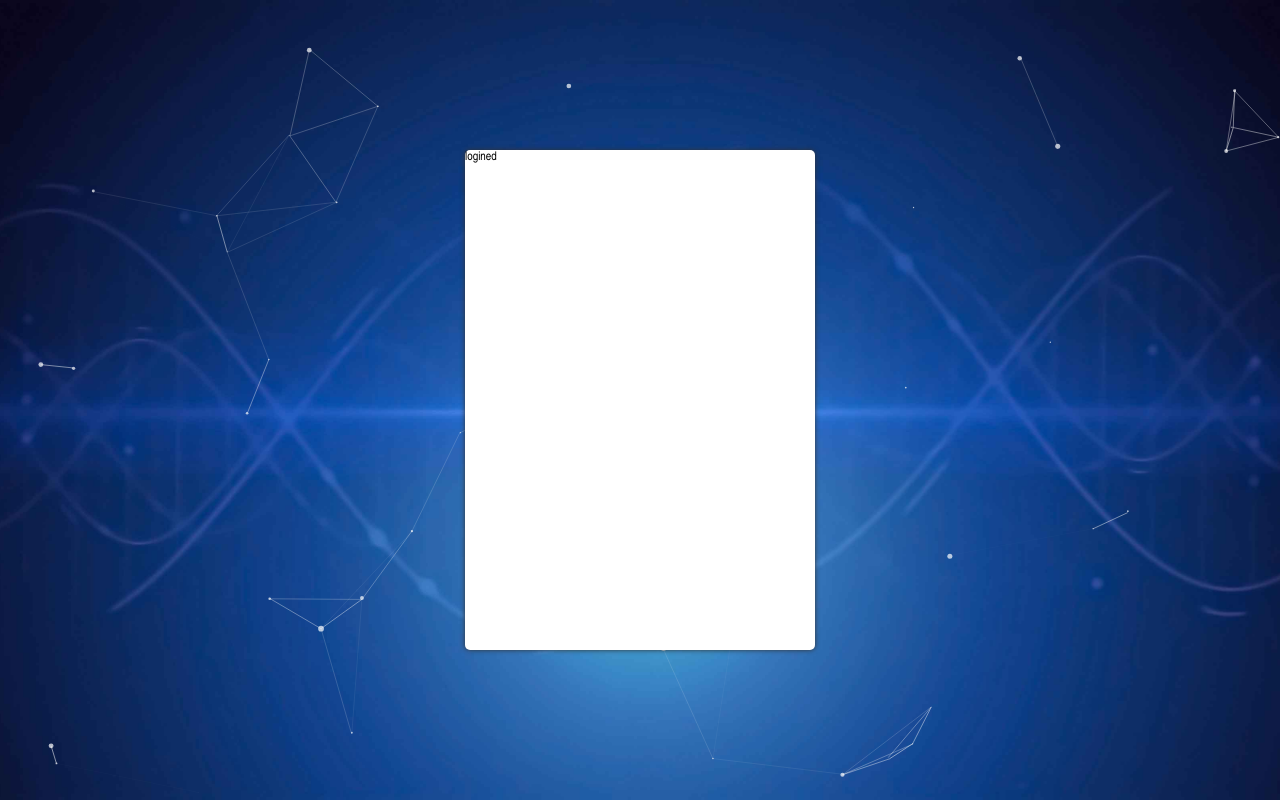
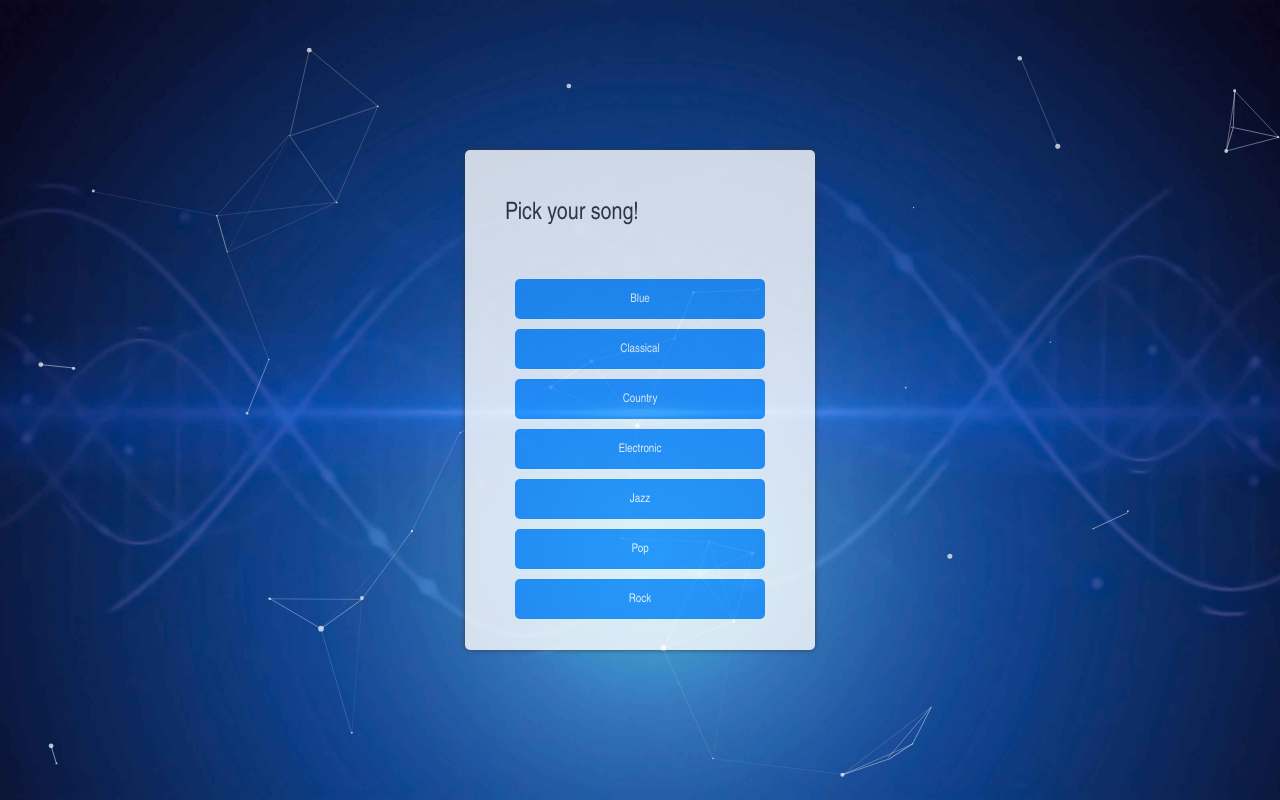
Before and after one commit to ZexingGao/411SoftEng, a plain HTML site: page Project Zexing's demo/home.html in a window 1280 px wide. Drawn offline with Linux system fonts and the light colour scheme.

Commit message:
pick your song

```diff
--- a/Project Zexing's demo/css/style.css
+++ b/Project Zexing's demo/css/style.css
@@ -97,7 +97,7 @@ canvas{
 	}
 }
 
-.login{z-index: 2;position:absolute;width: 350px;border-radius: 5px;height: 500px;background: white;box-shadow: 0px 0px 5px #333333;top: 50%;left: 50%;margin-top: -250px;margin-left: -175px;transition: all 1s;-moz-transition: all 1s;	/* Firefox 4 */-webkit-transition: all 1s;	/* Safari 和 Chrome */-o-transition: all 1s;	/* Opera */}
+.login{opacity:0.8;z-index: 2;position:absolute;width: 350px;border-radius: 5px;height: 500px;background: white;box-shadow: 0px 0px 5px #333333;top: 50%;left: 50%;margin-top: -250px;margin-left: -175px;transition: all 1s;-moz-transition: all 1s;	/* Firefox 4 */-webkit-transition: all 1s;	/* Safari 和 Chrome */-o-transition: all 1s;	/* Opera */}
 .login-top{font-size: 24px;margin-top: 100px;padding-left: 40px;box-sizing: border-box;color: #333333;margin-bottom: 50px;}
 .login-center{width: 100%;box-sizing: border-box;padding: 0 40px;margin-bottom: 30px;}
 .login-center-img{width: 20px;height: 20px;float: left;margin-top: 5px;}
@@ -109,3 +109,8 @@ canvas{
 .login-center-input input:focus~.login-center-input-text{top: 0;z-index: 3;opacity: 1;margin-top: -15px;}
 .login.active{-webkit-animation: login-small 0.8s ; animation: login-small 0.8s ;animation-fill-mode:forwards;-webkit-animation-fill-mode:forwards}
 .login-button{cursor: pointer;width: 250px;text-align: center;height: 40px;line-height: 40px;background-color: dodgerblue;border-radius: 5px;margin: 0 auto;margin-top: 50px;color: white;}
+
+
+.pick-top{font-size: 24px;margin-top: 50px;padding-left: 40px;box-sizing: border-box;color: #333333;margin-bottom: 50px;}
+.pick-center{width: 100%;box-sizing: border-box;padding: 0 40px;margin-bottom: 30px;}
+.pick-button{cursor: pointer;width: 250px;text-align: center;height: 40px;line-height: 40px;background-color: dodgerblue;border-radius: 5px;margin: 0 auto;margin-top: 10px;color: white;}
--- a/Project Zexing's demo/home.html
+++ b/Project Zexing's demo/home.html
@@ -11,7 +11,33 @@
 
 <div id="particles-js">
 		<div class="login">
-			logined
+            <div class="pick-top">
+                Pick your song!
+            </div>
+            <!-- Music list -->
+            <!-- pop blue classic country electronic jazz roc  -->
+            <div class="pick-button"; id="Blue">
+                Blue
+            </div>
+            <div class="pick-button">
+                Classical
+            </div>
+            <div class="pick-button">
+                Country
+            </div>
+            <div class="pick-button">
+                Electronic
+            </div>
+            <div class="pick-button">
+                Jazz
+            </div>
+            <div class="pick-button">
+                Pop
+            </div>
+            <div class="pick-button">
+                Rock
+            </div>
+
 
 		</div>
 		<div class="sk-rotating-plane"></div>
@@ -21,6 +47,13 @@
 <script src="js/particles.js"></script>
 <script src="js/app.js"></script>
 
+<script>
+    document.getElementById("Blue").onclick = function() {myFunction()};
+
+    function myFunction() {
+        document.getElementById("Blue").innerHTML = "YOU CLICKED ME!";
+    }
+</script>
 
 
 </body>
```
Also changed, not shown: Project Zexing's demo/js/app.js (line endings or trailing spaces).
